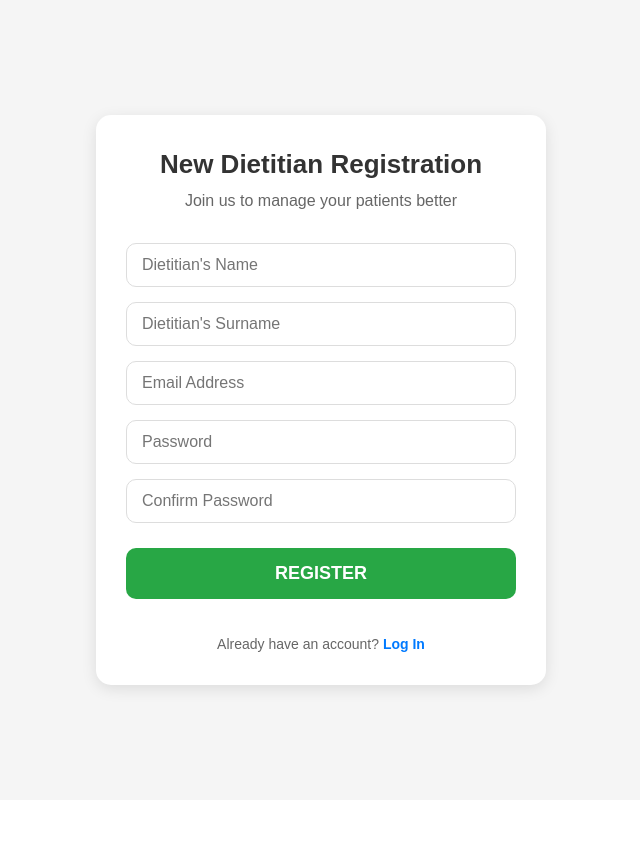
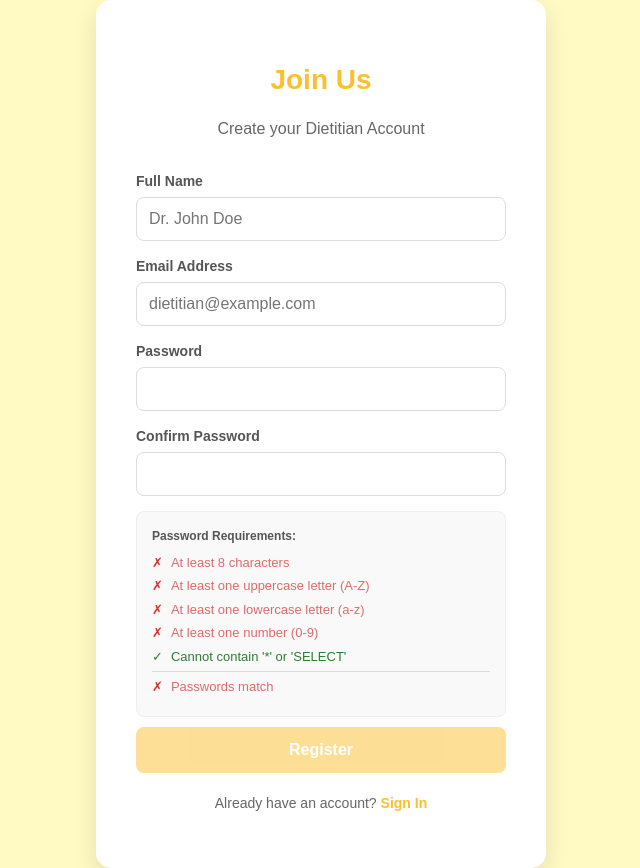
Before and after one commit to Berkay-git/Dietitian-s-Assistant, a React (Vite) app in the folder Web_FrontEnd/: page /register in a window 1280 px wide. Shown: the whole page, without its empty margins (319-959 px from the left). Before the commit the page ends 800 px from the top, so only its background shows below. Built offline with nearby package versions, Linux system fonts and the light colour scheme.

Commit message:
login-register-route
login page, register page ve route hepsi database ile konuşuyor

```diff
--- a/Web_FrontEnd/src/Pages/LoginPage.jsx
+++ b/Web_FrontEnd/src/Pages/LoginPage.jsx
@@ -3,162 +3,139 @@ import { useNavigate } from 'react-router-dom';
 
 export default function LoginPage() {
   const navigate = useNavigate();
-  const [email, setEmail] = useState('');
-  const [password, setPassword] = useState('');
 
-  const handleLogin = () => {
+  // State for form fields
+  const [formData, setFormData] = useState({ email: '', password: '' });
+  const [error, setError] = useState('');
+  const [isLoading, setIsLoading] = useState(false);
 
-    console.log("Login Attempt:", email);
-
-
-    navigate('/dashboard', { replace: true });
+  const handleChange = (e) => {   // sets the form data
+    setFormData({ ...formData, [e.target.name]: e.target.value });
   };
 
-  const handleRegisterRedirect = () => {
-    navigate('/register');
+  const handleSubmit = async (e) => {
+    e.preventDefault();
+    setError('');
+    setIsLoading(true);
+
+    try {
+      // 1. Call your Flask Backend
+      const response = await fetch('http://localhost:5000/api/dietitian/auth', {
+        method: 'POST',
+        headers: { 'Content-Type': 'application/json' },
+        body: JSON.stringify({
+          email: formData.email,
+          password: formData.password,
+          user_type: 'dietitian' // We hardcode this for the Web Portal
+        })
+      });
+
+      const data = await response.json();
+
+      if (response.ok) {
+        // 2. SUCCESS: Save token & user info to LocalStorage
+        localStorage.setItem('token', data.token);
+        localStorage.setItem('user_id', data.user.id);
+        localStorage.setItem('user_name', data.user.name);
+
+        // 3. Navigate to Dashboard
+        navigate('/dashboard');
+      } else {
+        // 4. ERROR: Show message from backend
+        setError(data.error || 'Login failed');
+      }
+    } catch (err) {
+      console.error(err);
+      setError('Server error. Is the backend running?');
+    } finally {
+      setIsLoading(false);
+    }
+  };
+
+  const styles = {
+    container: {
+      minHeight: '100vh',
+      display: 'flex',
+      justifyContent: 'center',
+      alignItems: 'center',
+      backgroundColor: '#FFF9C4', // Yellowish background
+      fontFamily: 'Arial, sans-serif'
+    },
+    card: {
+      backgroundColor: 'white',
+      padding: '40px',
+      borderRadius: '15px',
+      boxShadow: '0 10px 25px rgba(0,0,0,0.1)',
+      width: '100%',
+      maxWidth: '400px',
+      textAlign: 'center'
+    },
+    title: { color: '#FBC02D', marginBottom: '10px', fontSize: '28px' },
+    subtitle: { color: '#666', marginBottom: '30px' },
+    inputGroup: { marginBottom: '15px', textAlign: 'left' },
+    label: { display: 'block', marginBottom: '5px', fontWeight: 'bold', color: '#555', fontSize: '14px' },
+    input: {
+      width: '100%', padding: '12px', border: '1px solid #ddd',
+      borderRadius: '8px', boxSizing: 'border-box', fontSize: '16px'
+    },
+    button: {
+      width: '100%', padding: '14px', backgroundColor: '#FBC02D', color: 'white',
+      border: 'none', borderRadius: '8px', fontSize: '16px', fontWeight: 'bold',
+      cursor: 'pointer', marginTop: '10px', transition: 'background 0.3s'
+    },
+    errorBox: {
+      backgroundColor: '#ffebee', color: '#c62828', padding: '10px',
+      borderRadius: '6px', marginBottom: '20px', fontSize: '14px', border: '1px solid #ffcdd2'
+    },
+    linkText: { marginTop: '20px', fontSize: '14px', color: '#666' },
+    link: { color: '#FBC02D', cursor: 'pointer', fontWeight: 'bold' }
   };
 
   return (
-    <div style={styles.mainContainer}>
-      {/* İçeriği ortalayan kapsayıcı */}
-      <div style={styles.contentContainer}>
+    <div style={styles.container}>
+      <div style={styles.card}>
+        <h1 style={styles.title}>Welcome Back</h1>
+        <p style={styles.subtitle}>Sign in to manage your clients</p>
 
-        {/* Başlıklar */}
-        <h1 style={styles.title}>Welcome To Dietitian's Assistant</h1>
-        <p style={styles.subtitle}>Please log in to your account</p>
+        {error && <div style={styles.errorBox}>{error}</div>}
 
-        {/* Form Alanı */}
-        <div style={styles.formArea}>
-
-            {/* Email Input */}
-            <div style={styles.inputWrapper}>
+        <form onSubmit={handleSubmit}>
+          <div style={styles.inputGroup}>
+            <label style={styles.label}>Email Address</label>
             <input
+              type="email"
+              name="email"
+              value={formData.email}
+              onChange={handleChange}
+              placeholder="dietitian@example.com"
+              required
               style={styles.input}
-                    type="email"
-                    placeholder="Email Address"
-                    value={email}
-                    onChange={(e) => setEmail(e.target.value)}
             />
           </div>
 
-            {/* Password Input */}
-            <div style={styles.inputWrapper}>
+          <div style={styles.inputGroup}>
+            <label style={styles.label}>Password</label>
             <input
+              type="password"
+              name="password"
+              value={formData.password}
+              onChange={handleChange}
+              placeholder="Enter your password"
+              required
               style={styles.input}
-                    type="password"
-                    placeholder="Password"
-                    value={password}
-                    onChange={(e) => setPassword(e.target.value)}
             />
           </div>
 
-            {/* Login Button */}
-            <button style={styles.loginButton} onClick={handleLogin}>
-                LOG IN
+          <button type="submit" style={styles.button} disabled={isLoading}>
+            {isLoading ? 'Signing In...' : 'Sign In'}
           </button>
+        </form>
 
-            {/* Register Link */}
-            <div style={styles.registerContainer}>
-                <span style={styles.registerText}>Don't have an account?</span>
-                <button style={styles.registerLink} onClick={handleRegisterRedirect}>
-                    Sign Up
-                </button>
-            </div>
-
-        </div>
+        <p style={styles.linkText}>
+          Don't have an account?
+          <span style={styles.link} onClick={() => navigate('/register')}> Create one</span>
+        </p>
       </div>
     </div>
   );
 }
-
-const styles = {
-  mainContainer: {
-    display: 'flex',
-    justifyContent: 'center',
-    alignItems: 'center',
-    minHeight: '100vh',
-    backgroundColor: '#f5f5f5',
-    padding: '20px',
-    fontFamily: 'Arial, sans-serif'
-  },
-  contentContainer: {
-    width: '100%',
-    maxWidth: '450px',
-    display: 'flex',
-    flexDirection: 'column',
-    alignItems: 'center',
-    textAlign: 'center'
-  },
-  title: {
-    fontSize: '28px',
-    fontWeight: 'bold',
-    color: '#333',
-    marginBottom: '10px',
-    marginTop: 0
-  },
-  subtitle: {
-    fontSize: '16px',
-    color: '#666',
-    marginBottom: '40px',
-    marginTop: 0
-  },
-  formArea: {
-    width: '100%',
-    display: 'flex',
-    flexDirection: 'column',
-    alignItems: 'center'
-  },
-  inputWrapper: {
-    width: '100%',
-    marginBottom: '15px',
-    backgroundColor: '#fff',
-    borderRadius: '10px',
-    boxShadow: '0 2px 4px rgba(0,0,0,0.1)',
-  },
-  input: {
-    width: '100%',
-    height: '50px',
-    padding: '0 15px',
-    fontSize: '16px',
-    color: '#333',
-    border: 'none',
-    borderRadius: '10px',
-    outline: 'none',
-    boxSizing: 'border-box',
-    backgroundColor: 'transparent'
-  },
-  loginButton: {
-    width: '100%',
-    backgroundColor: '#007AFF',
-    padding: '15px',
-    borderRadius: '10px',
-    border: 'none',
-    color: '#fff',
-    fontSize: '18px',
-    fontWeight: 'bold',
-    cursor: 'pointer',
-    marginTop: '10px',
-    boxShadow: '0 2px 4px rgba(0,0,0,0.1)',
-    transition: 'background-color 0.3s'
-  },
-  registerContainer: {
-    marginTop: '30px',
-    display: 'flex',
-    alignItems: 'center',
-    justifyContent: 'center',
-    gap: '5px'
-  },
-  registerText: {
-    color: '#666',
-    fontSize: '14px'
-  },
-  registerLink: {
-    background: 'none',
-    border: 'none',
-    color: '#007AFF',
-    fontWeight: 'bold',
-    fontSize: '14px',
-    cursor: 'pointer',
-    padding: 0
-  }
-};
--- a/Web_FrontEnd/src/Pages/Register.jsx
+++ b/Web_FrontEnd/src/Pages/Register.jsx
@@ -1,212 +1,207 @@
-import React, { useState } from 'react';
+import React, { useState, useEffect } from 'react';
 import { useNavigate } from 'react-router-dom';
 
 export default function Register() {
   const navigate = useNavigate();
 
-  // Form verilerini tutacak state'ler
-  const [name, setName] = useState('');
-  const [surname, setSurname] = useState('');
-  const [email, setEmail] = useState('');
-  const [password, setPassword] = useState('');
-  const [confirmPassword, setConfirmPassword] = useState('');
+  const [formData, setFormData] = useState({ name: '', email: '', password: '', confirmPassword: '' });
+  const [error, setError] = useState('');
+  const [isLoading, setIsLoading] = useState(false);
 
-  // Kayıt Ol butonuna basınca çalışacak fonksiyon
-  const handleRegister = () => {
-    // 1. Boş Alan Kontrolü
-    if (!name || !surname || !email || !password || !confirmPassword) {
-      alert("Please fill in all fields.");
-      return;
+  // VALIDATION STATE
+  const [validations, setValidations] = useState({
+    length: false,
+    upper: false,
+    lower: false,
+    number: false,
+    match: false,
+    noRestrictedChars: true // True means "Good" (doesn't contain bad chars)
+  });
+
+  // Handle Input Change
+  const handleChange = (e) => {
+    setFormData({ ...formData, [e.target.name]: e.target.value });
+  };
+
+  // REAL-TIME CHECKER
+  useEffect(() => {
+    const { password, confirmPassword } = formData;
+
+    setValidations({
+      length: password.length >= 8,
+      upper: /[A-Z]/.test(password),
+      lower: /[a-z]/.test(password),
+      number: /\d/.test(password),
+      match: password !== '' && password === confirmPassword,
+      // Check for '*' and 'SELECT' (case insensitive for SELECT)
+      noRestrictedChars: !password.includes('*') && !password.toUpperCase().includes('SELECT')
+    });
+  }, [formData.password, formData.confirmPassword]);
+
+  // Check if form is valid to enable button
+  const isFormValid = Object.values(validations).every(Boolean) && formData.name && formData.email;
+
+  const handleSubmit = async (e) => {
+    e.preventDefault();
+    if (!isFormValid) return; // Double check
+
+    setError('');
+    setIsLoading(true);
+
+    try {
+      const response = await fetch('http://localhost:5000/api/dietitian/register', {
+        method: 'POST',
+        headers: { 'Content-Type': 'application/json' },
+        body: JSON.stringify({
+          name: formData.name,
+          email: formData.email,
+          password: formData.password
+        })
+      });
+
+      const data = await response.json();
+
+      if (response.ok) {
+        alert("Registration Successful! Please login.");
+        navigate('/');
+      } else {
+        setError(data.error || 'Registration failed');
       }
+    } catch (err) {
+      setError('Server error. Is the backend running?');
+    } finally {
+      setIsLoading(false);
+    }
+  };
 
-    // 2. Şifre Eşleşme Kontrolü
-    if (password !== confirmPassword) {
-      alert("Passwords do not match!");
-      return;
-    }
+  // Helper component for the requirement line
+  const Requirement = ({ met, text }) => (
+    <div style={{
+      display: 'flex',
+      alignItems: 'center',
+      gap: '8px',
+      color: met ? '#2e7d32' : '#d32f2f', // Green or Red
+      fontSize: '13px',
+      marginBottom: '4px',
+      transition: 'color 0.3s'
+    }}>
+      <span>{met ? '✓' : '✗'}</span>
+      <span style={{ textDecoration: met ? 'none' : 'none', opacity: met ? 1 : 0.7 }}>{text}</span>
+    </div>
+  );
 
-    // 3. Şifre Güvenlik Kontrolü
-    const passwordRegex = /^(?=.*[A-Z])(?=.*\d)(?=.*[.,!@#$%^&*]).{8,}$/;
-
-    if (!passwordRegex.test(password)) {
-      alert("Password must be at least 8 characters long, contain 1 uppercase letter, 1 number, and 1 special character (.,!@# etc).");
-      return;
-    }
-
-    // 4. Email Kullanımda mı Kontrolü (Simülasyon)
-    if (email === "test@gmail.com") {
-      alert("This email is already in use!");
-      return;
-    }
-
-    // Her şey yolundaysa
-    alert("Registration Successful! Redirecting to login...");
-
-    // İşlem başarılıysa giriş sayfasına geri gönder
-    navigate('/');
+  const styles = {
+    container: {
+      minHeight: '100vh',
+      display: 'flex',
+      justifyContent: 'center',
+      alignItems: 'center',
+      backgroundColor: '#FFF9C4',
+      fontFamily: 'Arial, sans-serif'
+    },
+    card: {
+      backgroundColor: 'white',
+      padding: '40px',
+      borderRadius: '15px',
+      boxShadow: '0 10px 25px rgba(0,0,0,0.1)',
+      width: '100%',
+      maxWidth: '450px', // Slightly wider for validation text
+      textAlign: 'center'
+    },
+    title: { color: '#FBC02D', marginBottom: '10px', fontSize: '28px' },
+    subtitle: { color: '#666', marginBottom: '30px' },
+    inputGroup: { marginBottom: '15px', textAlign: 'left' },
+    label: { display: 'block', marginBottom: '5px', fontWeight: 'bold', color: '#555', fontSize: '14px' },
+    input: {
+      width: '100%', padding: '12px', border: '1px solid #ddd',
+      borderRadius: '8px', boxSizing: 'border-box', fontSize: '16px'
+    },
+    button: {
+      width: '100%', padding: '14px', backgroundColor: '#FBC02D', color: 'white',
+      border: 'none', borderRadius: '8px', fontSize: '16px', fontWeight: 'bold',
+      cursor: isFormValid ? 'pointer' : 'not-allowed',
+      marginTop: '10px', transition: 'background 0.3s',
+      opacity: isFormValid ? 1 : 0.5 // Fade out if invalid
+    },
+    errorBox: {
+      backgroundColor: '#ffebee', color: '#c62828', padding: '10px',
+      borderRadius: '6px', marginBottom: '20px', fontSize: '14px', border: '1px solid #ffcdd2'
+    },
+    validationBox: {
+      textAlign: 'left',
+      backgroundColor: '#f9f9f9',
+      padding: '15px',
+      borderRadius: '8px',
+      marginTop: '10px',
+      border: '1px solid #eee'
+    },
+    linkText: { marginTop: '20px', fontSize: '14px', color: '#666' },
+    link: { color: '#FBC02D', cursor: 'pointer', fontWeight: 'bold' }
   };
 
   return (
-    <div style={styles.mainContainer}>
-      <div style={styles.formCard}>
+    <div style={styles.container}>
+      <div style={styles.card}>
+        <h1 style={styles.title}>Join Us</h1>
+        <p style={styles.subtitle}>Create your Dietitian Account</p>
 
-        {/* Başlıklar */}
-        <h1 style={styles.title}>New Dietitian Registration</h1>
-        <p style={styles.subtitle}>Join us to manage your patients better</p>
+        {error && <div style={styles.errorBox}>{error}</div>}
 
-        <div style={styles.formContent}>
-
-            {/* İsim */}
-            <div style={styles.inputWrapper}>
+        <form onSubmit={handleSubmit}>
+          <div style={styles.inputGroup}>
+            <label style={styles.label}>Full Name</label>
             <input
-                    style={styles.input}
-                    placeholder="Dietitian's Name"
-                    value={name}
-                    onChange={(e) => setName(e.target.value)}
+              type="text" name="name" value={formData.name} onChange={handleChange}
+              placeholder="Dr. John Doe" required style={styles.input}
             />
           </div>
 
-            {/* Soyisim */}
-            <div style={styles.inputWrapper}>
+          <div style={styles.inputGroup}>
+            <label style={styles.label}>Email Address</label>
             <input
-                    style={styles.input}
-                    placeholder="Dietitian's Surname"
-                    value={surname}
-                    onChange={(e) => setSurname(e.target.value)}
+              type="email" name="email" value={formData.email} onChange={handleChange}
+              placeholder="dietitian@example.com" required style={styles.input}
             />
           </div>
 
-            {/* Email */}
-            <div style={styles.inputWrapper}>
+          <div style={styles.inputGroup}>
+            <label style={styles.label}>Password</label>
             <input
-                    style={styles.input}
-                    type="email"
-                    placeholder="Email Address"
-                    value={email}
-                    onChange={(e) => setEmail(e.target.value)}
+              type="password" name="password" value={formData.password} onChange={handleChange}
+              required style={styles.input}
             />
           </div>
 
-            {/* Şifre */}
-            <div style={styles.inputWrapper}>
+          <div style={styles.inputGroup}>
+            <label style={styles.label}>Confirm Password</label>
             <input
-                    style={styles.input}
-                    type="password"
-                    placeholder="Password"
-                    value={password}
-                    onChange={(e) => setPassword(e.target.value)}
+              type="password" name="confirmPassword" value={formData.confirmPassword} onChange={handleChange}
+              required style={styles.input}
             />
           </div>
 
-            {/* Şifre Tekrar */}
-            <div style={styles.inputWrapper}>
-                <input
-                    style={styles.input}
-                    type="password"
-                    placeholder="Confirm Password"
-                    value={confirmPassword}
-                    onChange={(e) => setConfirmPassword(e.target.value)}
-                />
+          {/* REAL-TIME VALIDATION BOX */}
+          <div style={styles.validationBox}>
+             <strong style={{fontSize:'12px', color:'#555', display:'block', marginBottom:'8px'}}>Password Requirements:</strong>
+             <Requirement met={validations.length} text="At least 8 characters" />
+             <Requirement met={validations.upper} text="At least one uppercase letter (A-Z)" />
+             <Requirement met={validations.lower} text="At least one lowercase letter (a-z)" />
+             <Requirement met={validations.number} text="At least one number (0-9)" />
+             <Requirement met={validations.noRestrictedChars} text="Cannot contain '*' or 'SELECT'" />
+             <div style={{borderTop:'1px solid #ddd', margin:'5px 0'}}></div>
+             <Requirement met={validations.match} text="Passwords match" />
           </div>
 
-            {/* Kayıt Butonu */}
-            <button style={styles.registerButton} onClick={handleRegister}>
-                REGISTER
+          <button type="submit" style={styles.button} disabled={!isFormValid || isLoading}>
+            {isLoading ? 'Creating Account...' : 'Register'}
           </button>
+        </form>
 
-            {/* Geri Dön Linki */}
-            <div style={styles.loginLinkContainer}>
-                <span style={styles.loginLinkText}>Already have an account? </span>
-                <button style={styles.loginLink} onClick={() => navigate('/')}>
-                    Log In
-                </button>
-            </div>
-
-        </div>
+        <p style={styles.linkText}>
+          Already have an account?
+          <span style={styles.link} onClick={() => navigate('/')}> Sign In</span>
+        </p>
       </div>
     </div>
   );
 }
-
-const styles = {
-  mainContainer: {
-    display: 'flex',
-    justifyContent: 'center',
-    alignItems: 'center',
-    minHeight: '100vh',
-    backgroundColor: '#f5f5f5',
-    padding: '20px',
-    fontFamily: 'Arial, sans-serif'
-  },
-  formCard: {
-    width: '100%',
-    maxWidth: '450px',
-    backgroundColor: '#fff',
-    borderRadius: '15px',
-    padding: '30px',
-    boxShadow: '0 4px 15px rgba(0,0,0,0.1)',
-    textAlign: 'center'
-  },
-  title: {
-    fontSize: '26px',
-    fontWeight: 'bold',
-    color: '#333',
-    marginBottom: '5px',
-    marginTop: 0
-  },
-  subtitle: {
-    fontSize: '16px',
-    color: '#666',
-    marginBottom: '30px',
-    marginTop: 0
-  },
-  formContent: {
-    display: 'flex',
-    flexDirection: 'column',
-    gap: '15px'
-  },
-  inputWrapper: {
-    width: '100%'
-  },
-  input: {
-    width: '100%',
-    padding: '12px 15px',
-    fontSize: '16px',
-    color: '#333',
-    borderRadius: '10px',
-    border: '1px solid #ddd',
-    backgroundColor: '#fff',
-    outline: 'none',
-    boxSizing: 'border-box'
-  },
-  registerButton: {
-    width: '100%',
-    backgroundColor: '#28a745',
-    padding: '15px',
-    borderRadius: '10px',
-    border: 'none',
-    color: '#fff',
-    fontSize: '18px',
-    fontWeight: 'bold',
-    cursor: 'pointer',
-    marginTop: '10px',
-    transition: 'background-color 0.3s'
-  },
-  loginLinkContainer: {
-    marginTop: '20px',
-    fontSize: '14px',
-    color: '#666'
-  },
-  loginLinkText: {
-    color: '#666'
-  },
-  loginLink: {
-    background: 'none',
-    border: 'none',
-    color: '#007AFF',
-    fontWeight: 'bold',
-    cursor: 'pointer',
-    padding: 0,
-    fontSize: '14px'
-  }
-};
```
Also changed, not shown: 2 other files (tests, documents, lock files or other folders). Lines whose indentation alone changed are shown as unchanged.
